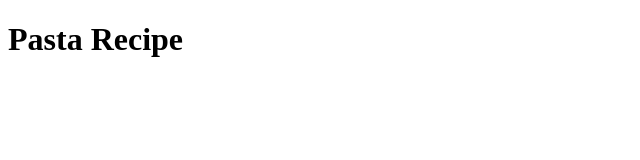
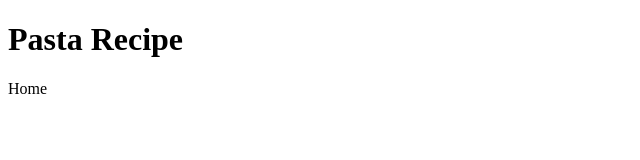
Before and after one commit to ChrisAlfaro4/odin-recipes, a plain HTML site: page recipes/pasta.html in a window 1280 px wide. Shown: the full height of the page, 0-640 px from the left. Drawn offline with Linux system fonts and the light colour scheme.

Commit message:
Updated the recipe to include a link back to the home page

```diff
--- a/recipes/pasta.html
+++ b/recipes/pasta.html
@@ -7,5 +7,6 @@
 </head>
 <body>
     <h1>Pasta Recipe</h1>
+    <a heref="../index.html">Home</a>
 </body>
 </html>
```
